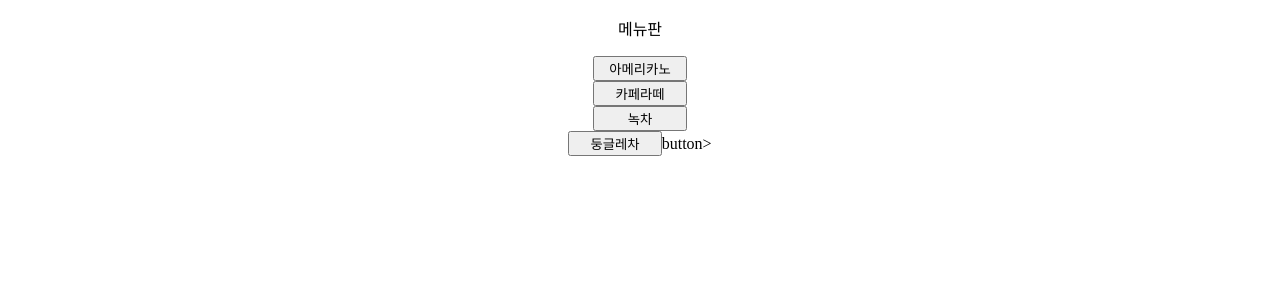
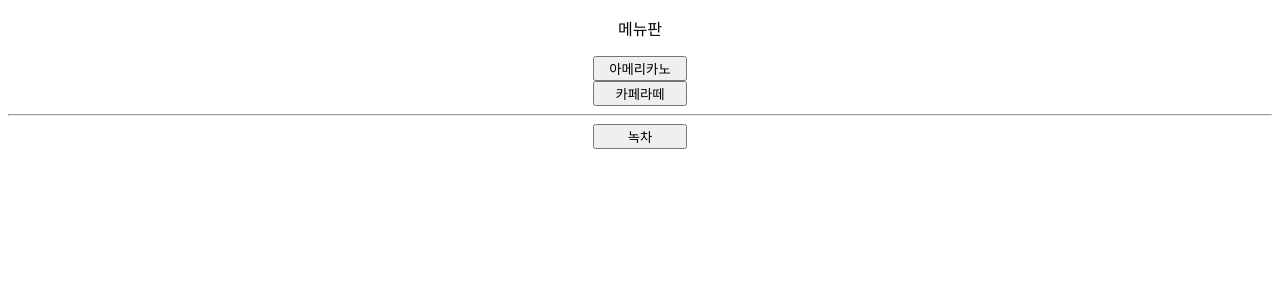
Before and after one commit to geunyong0610/david, a Flask app: template templates/menu.html in a window 1280 px wide. Shown: the top 300 px of the page. Run offline with Flask 3, Linux system fonts and the light colour scheme; the template is opened without the code that fills it, so the values that code supplies are empty.

Commit message:
step1. Local commit

```diff
--- a/templates/menu.html
+++ b/templates/menu.html
@@ -10,9 +10,8 @@
     <p>메뉴판</p>
     <button name = "menu1" style="width: 70pt;">아메리카노</button><br>
     <button name = "menu2" style="width: 70pt;">카페라떼</button><br>
+    <hr>
     <button name = "menu3" style="width: 70pt;">녹차</button><br>
-
-    <button name = "menu4" style="width: 70pt;">둥글레차</button>button><br>
     </center>
 </body>
 </html>
```
